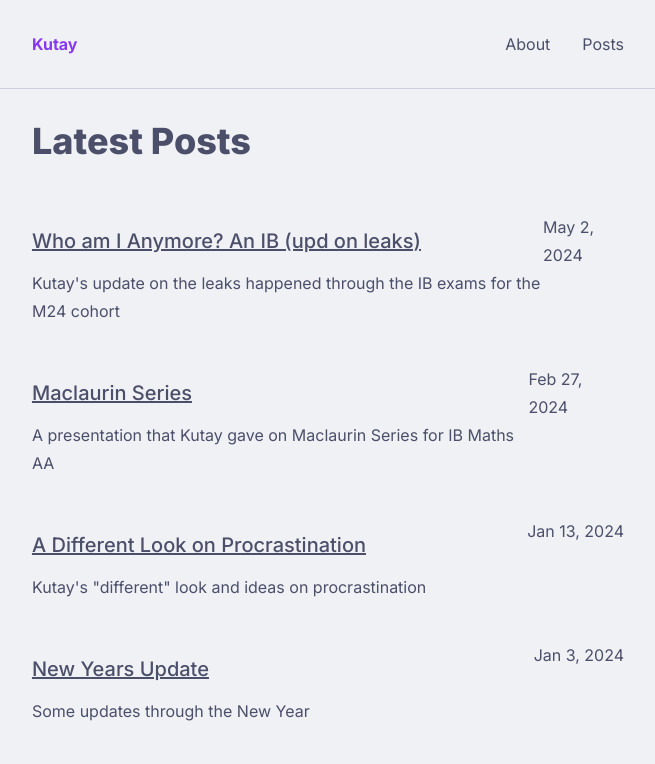
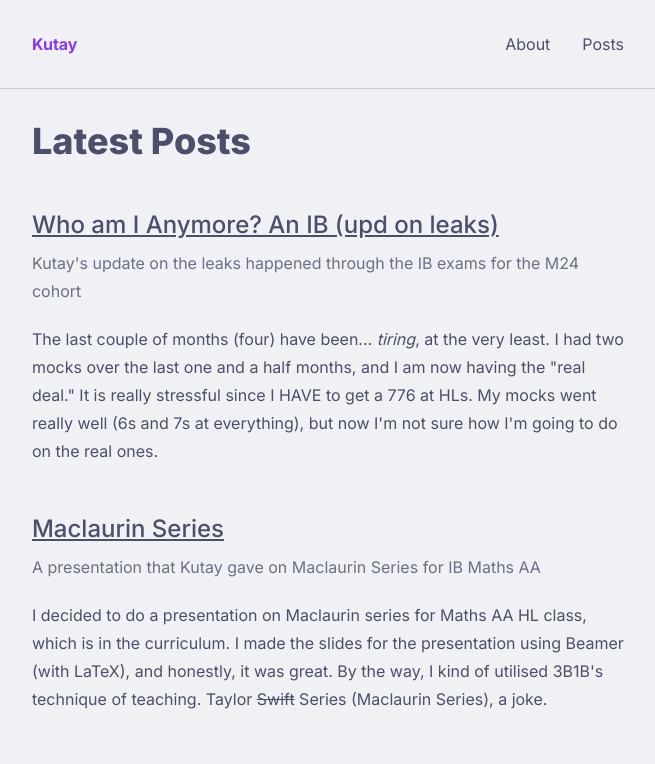
Before and after one commit to mkutay/catter, a Next.js app: page / in a window 1280 px wide. Shown: the top 764 px of the page, without its empty margins (312-967 px from the left). Built offline with nearby package versions, Linux system fonts and the light colour scheme.

Commit message:
revamp of listOfPosts

```diff
--- a/app/page.tsx
+++ b/app/page.tsx
@@ -6,7 +6,7 @@ export default function Home() {
       <h1>
         Latest Posts
       </h1>
-      <ListOfPosts/>
+      <ListOfPosts lastNumOfPosts={5}/>
     </section>
   )
 }
--- a/app/pages/[slug]/page.tsx
+++ b/app/pages/[slug]/page.tsx
@@ -5,6 +5,14 @@ import fs from 'fs';
 import matter from 'gray-matter';
 import { parseISO, format } from 'date-fns';
 import ListOfPosts from '@/app/ui/listOfPosts';
+import remarkGfm from 'remark-gfm';
+
+const options = {
+  mdxOptions: {
+    remarkPlugins: [remarkGfm],
+    rehypePlugins: [],
+  }
+};
 
 export function generateMetadata({ params }: { params: { slug: string } }) {
   const { slug } = params;
@@ -33,7 +41,7 @@ export default async function Page({ params }: { params: { slug: string } }) {
         {props.meta.description}
       </p>
       <main>
-        <MDXRemote source={props.content} components={{ListOfPosts}}/>
+        <MDXRemote source={props.content} components={{ListOfPosts}} options={options}/>
       </main>
     </div>
   );
--- a/app/pages/pages/posts.mdx
+++ b/app/pages/pages/posts.mdx
@@ -6,4 +6,4 @@ priority: 0.5
 ---
 import { ListOfPosts } from '@/app/ui/listOfPosts';
 
-<ListOfPosts/>
+<ListOfPosts lastNumOfPosts={10000}/>
--- a/app/posts/posts/while-else.mdx
+++ b/app/posts/posts/while-else.mdx
@@ -2,7 +2,7 @@
 title: While Else
 description: Using while/else statement in Python unironically in a code that Kutay wrote
 date: 2023-11-04
-excpert: In Python, there is something that even the creator of Python despises. The *thing* that I am referring to is the "while, else" statement. Some context is that I was in a computer science course and we had to create some text-based game, and I—unironically—used the forbidden technique, the while else statement. The section of code that uses while else is given below, and for the interested, the full code is at the bottom of the page.
+excerpt: "In Python, there is something that even the creator of Python despises. The *thing* that I am referring to is the \"while, else\" statement. Some context is that I was in a computer science course and we had to create some text-based game, and I—unironically—used the forbidden technique, the while else statement. The section of code that uses while else is given below, and for the interested, the full code is at the bottom of the page."
 ---
 In Python, there is something that even the creator of Python despises. The *thing* that I am referring to is the "while, else" statement. Some context is that I was in a computer science course and we had to create some text-based game, and I—unironically—used the forbidden technique, the while else statement. The section of code that uses while else is given below, and for the interested, the full code is at the bottom of the page.
 
--- a/app/ui/listOfPosts.tsx
+++ b/app/ui/listOfPosts.tsx
@@ -3,8 +3,19 @@ import fs from 'fs';
 import matter from 'gray-matter';
 import path from 'path';
 import Link from 'next/link';
+import { MDXRemote } from 'next-mdx-remote/rsc';
+import remarkGfm from 'remark-gfm';
 
-export default function ListOfPosts() {
+const options = {
+  mdxOptions: {
+    remarkPlugins: [remarkGfm],
+    rehypePlugins: [],
+  }
+};
+
+export default function ListOfPosts(params: { lastNumOfPosts: number }) {
+  const { lastNumOfPosts } = params;
+
   const postFiles = fs.readdirSync(path.join(process.cwd(), 'app/posts/posts/'), 'utf-8');
 
   const posts = postFiles.map(filename => {
@@ -26,12 +37,17 @@ export default function ListOfPosts() {
     new Date(b.meta.date).getTime() - new Date(a.meta.date).getTime()
   ));
 
+  const postsLength = posts.length;
+
+  for (let i = 0; i < postsLength - lastNumOfPosts; i++) {
+    posts.pop();
+  }
+
   return (
     <div>
       {posts.map((post) => (
-        <div className="flex justify-between align-middle" key={post.slug}>
-          <div>
-            <h3 className="prose-a:text-[#4c4f69] dark:prose-a:text-[#cdd6f4]">
+        <div className="justify-between align-middle" key={post.slug}>
+          <h2 className="prose-a:text-[#4c4f69] dark:prose-a:text-[#cdd6f4]">
             <Link
               href={'/posts/' + post.slug}
               passHref
@@ -39,12 +55,11 @@ export default function ListOfPosts() {
             >
               {post.meta.title}
             </Link>
-            </h3>
-            <p>{post.meta.description}</p>
-          </div>
-          <div className="flex">
-            <p>{post.meta.date}</p>
-          </div>
+          </h2>
+          <p className="text-[#6c6f85] dark:text-[#a6adc8] -mt-4 not-prose">
+            {post.meta.description}
+          </p>
+          <MDXRemote source={post.meta.excerpt} options={options}/>
         </div>
       ))}
     </div>
```
Lines whose indentation alone changed are shown as unchanged.
